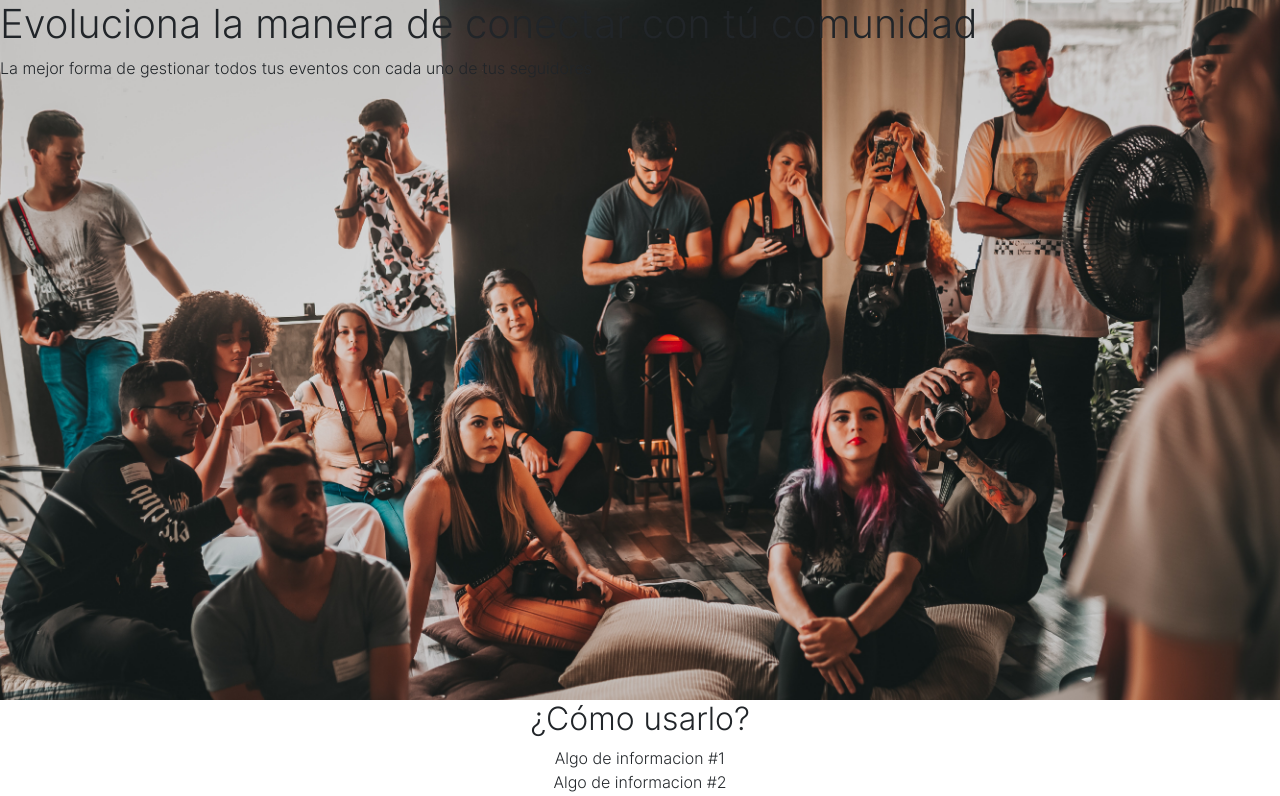
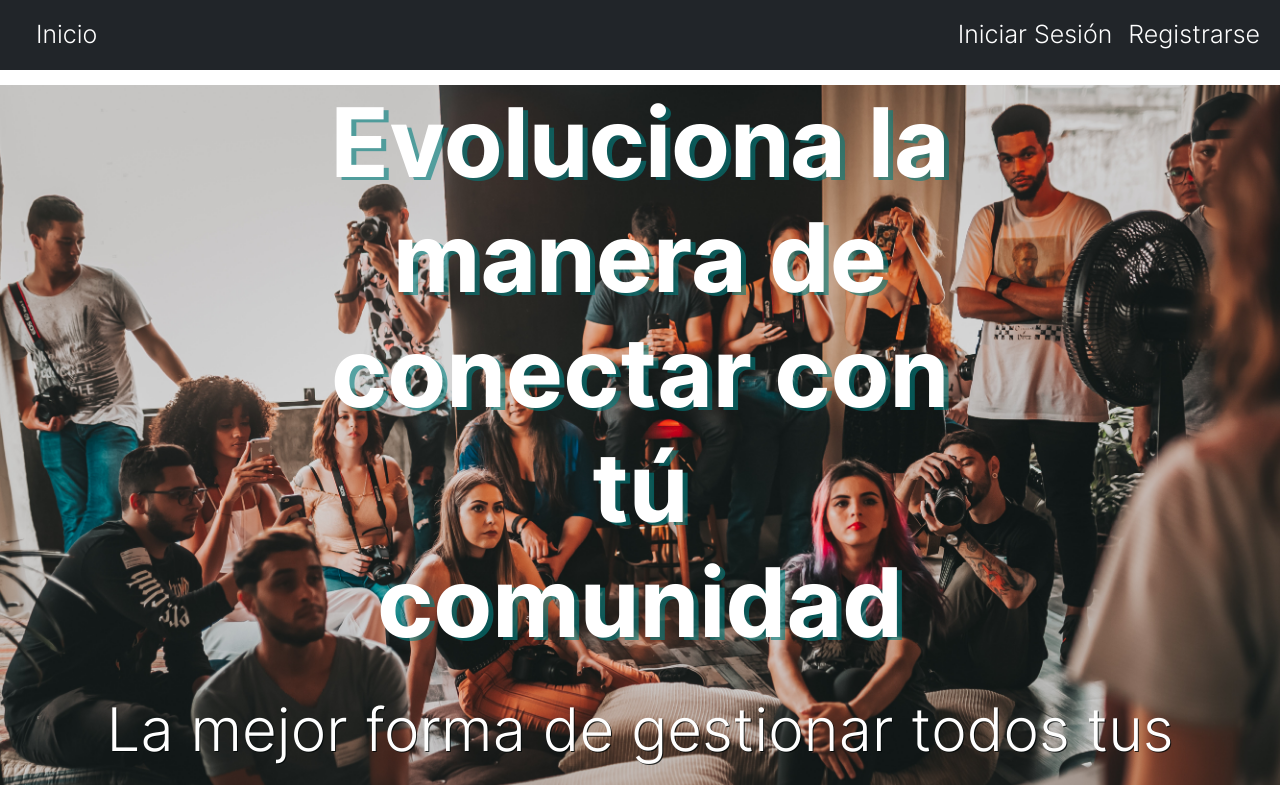
Before and after one commit to MiguelAnchico/final, a React (Create React App) app: page / in a window 1280 px wide. Shown: the top 796 px of the page. Built offline with nearby package versions, Linux system fonts and the light colour scheme.

Commit message:
Cambios -Bet

```diff
--- a/src/components/cardLink/CardLink.js
+++ b/src/components/cardLink/CardLink.js
@@ -1,4 +1,5 @@
 import React from "react";
+import 'bootstrap/dist/css/bootstrap.min.css'
 
 function Unregister(){
 
--- a/src/components/nav/Navar.css
+++ b/src/components/nav/Navar.css
@@ -2,6 +2,10 @@
     width: 100%;
     padding-left: 10%;
     padding-right: 10%;
+}
+
+.text{
+    font-size: 25px;
 }
 
 .presentation{
--- /dev/null
+++ b/src/components/nav/NavarCancelar.js
@@ -0,0 +1,33 @@
+import React from 'react'
+import 'bootstrap/dist/css/bootstrap.min.css'
+import "./Navar.css"
+
+function NavarCancelar() {
+    function cancelar(){
+        localStorage.clear()
+        window.location.reload()
+    }
+    return (
+        <div>
+            <nav class="navbar navbar-expand-lg navbar-dark bg-dark funcionaporfa2">
+                <div class="container-fluid">
+                    <a class="navbar-brand" href="#"><img src="" alt=""/></a>
+                    <button class="navbar-toggler" type="button" data-bs-toggle="collapse" data-bs-target="#navbarSupportedContent" aria-controls="navbarSupportedContent" aria-expanded="false" aria-label="Toggle navigation">
+                        <span class="navbar-toggler-icon"></span>
+                    </button>
+                    <div class="collapse navbar-collapse" id="navbarSupportedContent">
+                        <div class="d-flex">
+                            <ul class="navbar-nav me-auto mb-2 mb-lg-0">
+                                <li class="nav-item">
+                                    <a class="nav-link active" aria-current="page" href="/" onClick={cancelar}>Cancelar</a>
+                                </li>
+                            </ul>
+                        </div>
+                    </div>
+                </div>
+            </nav>
+        </div>
+    )
+}
+
+    export default NavarCancelar;
--- /dev/null
+++ b/src/components/nav/NavarInicio.js
@@ -0,0 +1,41 @@
+import React from 'react'
+import 'bootstrap/dist/css/bootstrap.min.css'
+import "./Navar.css"
+
+function NavarInicio() {
+    function iniciar(){
+        localStorage.clear()
+        window.location.reload()
+    }
+
+    function registrarse(){
+        window.location.href = window.location.origin + "/registrarse"
+    }
+    return (
+        <div>
+            <nav class="navbar navbar-expand-lg navbar-dark bg-dark funcionaporfa2">
+                <div class="container-fluid">
+                    <a class="navbar-brand" href="#"><img src="" alt=""/></a>
+                    <button class="navbar-toggler" type="button" data-bs-toggle="collapse" data-bs-target="#navbarSupportedContent" aria-controls="navbarSupportedContent" aria-expanded="false" aria-label="Toggle navigation">
+                        <span class="navbar-toggler-icon"></span>
+                    </button>
+                    <div class="collapse navbar-collapse" id="navbarSupportedContent">
+                        <ul class="navbar-nav me-auto mb-2 mb-lg-0 funcionaporfa">
+                            <a class="nav-link active text" aria-current="page" href="/">Inicio</a>
+                        </ul>
+                        <div class="d-flex">
+                            <ul class="navbar-nav me-auto mb-2 mb-lg-0">
+                                <li class="nav-item">
+                                    <a class="nav-link active text" aria-current="page" href="./login" onClick={iniciar}>Iniciar Sesión</a>
+                                </li>
+                                <a class="nav-link active text" href="./" onClick={registrarse}>Registrarse</a>
+                            </ul>
+                        </div>
+                    </div>
+                </div>
+            </nav>
+        </div>
+    )
+}
+
+    export default NavarInicio;
--- a/src/pages/login/Login.js
+++ b/src/pages/login/Login.js
@@ -2,6 +2,7 @@ import React from 'react'
 import "./Login.css"
 import 'bootstrap/dist/css/bootstrap.min.css'
 import axios from 'axios';
+import NavarCancelar from '../../components/nav/NavarCancelar';
 
 function Login() {
     const [correo, setCorreo] = React.useState("");
@@ -33,6 +34,7 @@ function Login() {
 
     return(
         <form className="login" onSubmit={registrar}>
+            <NavarCancelar/>
             <div className="generaldiv">
             <div className="loginfrom">
             <h1 className="iniciotitel">Iniciar sesión </h1>
--- a/src/pages/unregister/Unregister.css
+++ b/src/pages/unregister/Unregister.css
@@ -1,13 +1,64 @@
+@font-face{
+    font-family: 'Inter';
+    font-style:  normal;
+    font-weight: 700;
+    font-display: swap;
+    src: url("../../font/Inter-Bold.woff") format("woff"),
+        url("../../font/Inter-Bold.woff2") format("woff2")
+}
+
+@font-face {
+    font-family: 'Inter';
+    font-style:  normal;
+    font-weight: 300;
+    font-display: swap;
+    src: url("../../font/Inter-Light.woff2") format("woff2"),
+         url("../../font/Inter-Light.woff") format("woff");
+}
+
 .home .image-section{
     width: 100%;
     height: 700px;
+
+    margin-top: 0;
 
     background-image: url(../../images/background-home.jpg);
     background-size: cover;
     background-position-x: center;
     background-repeat: no-repeat;
+
+}
+
+.home .image-section .h1{
+    font-size: 300px;
 }
 
 .home .info{
     text-align: center;
+    margin-top: 50px;
+    font-size: 20px;
 }
+
+.text{
+    font-size: 25px;
+}
+
+.titulo{
+    font-size: 6rem;
+    color: white;
+    font-weight: 700;
+    text-shadow: 5px 3px rgba(0, 128, 128, 0.6);
+    padding: 0 25vw;
+    text-align: center;
+}
+
+.parrafo{
+    margin-top: 24px;
+
+    color: white;
+    font-weight: 300;
+    font-size: 60px;
+    text-shadow: 1px 1px rgba(0, 6, 6, 0.8);
+
+    text-align: center;
+}
--- a/src/pages/unregister/Unregister.js
+++ b/src/pages/unregister/Unregister.js
@@ -4,14 +4,19 @@ import './Unregister.css'
 import CardLink from "../../components/cardLink/CardLink";
 import Eventos from "../../components/services/eventos/Eventos";
 
+import Navar from '../../components/nav/Navar'
+import NavarColaborador from '../../components/nav/NavarInicio'
+import NavarInicio from "../../components/nav/NavarInicio";
+
 function Unregister(){
 
     return(
         <div className="home">
+            <NavarInicio/>
 
             <section className="image-section">
-                <h1>Evoluciona la manera de conectar con tú comunidad</h1>
-                <p>La mejor forma de gestionar todos tus eventos con cada uno de tus seguidores</p>
+                <h1 className="titulo">Evoluciona la manera de conectar con tú comunidad</h1>
+                <p className="parrafo">La mejor forma de gestionar todos tus eventos con cada uno de tus seguidores</p>
                 <section className="selection">
                     <CardLink />
                     <CardLink />
```
